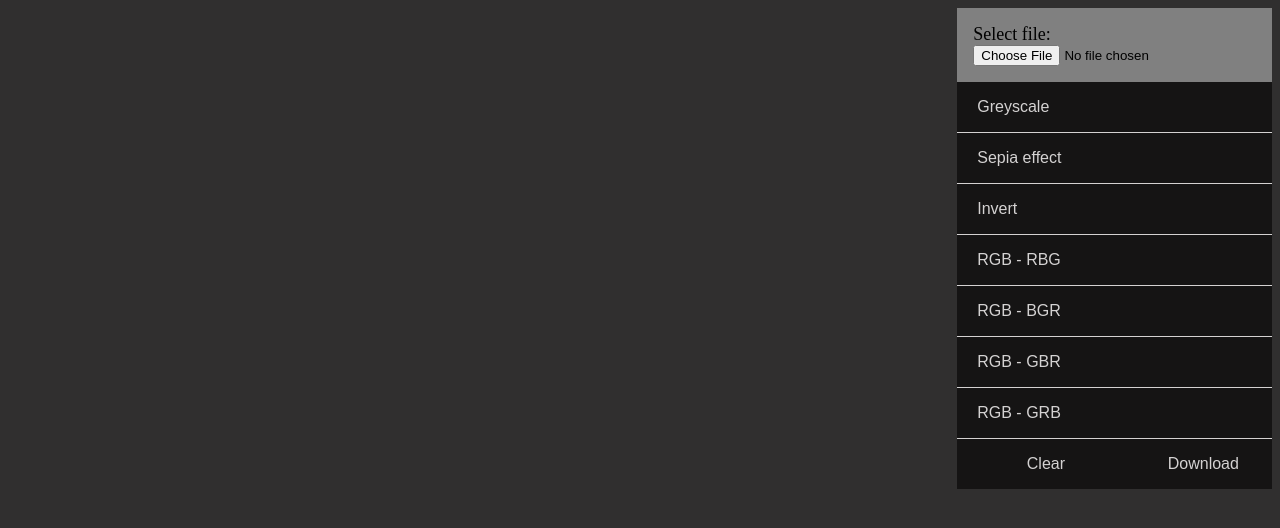
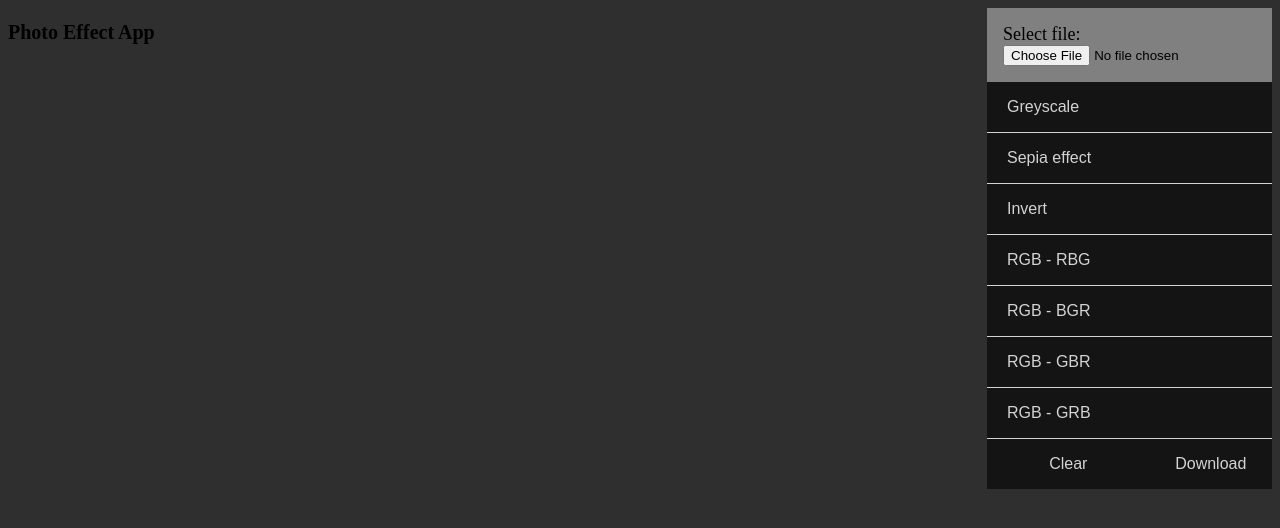
Before and after one commit to firatgoktepe/JS-Exercises, a plain HTML site: page Small Apps/Photo Effects App/index.html in a window 1280 px wide. Drawn offline with Linux system fonts and the light colour scheme.

Commit message:
added headings

```diff
--- a/Small Apps/Photo Effects App/index.html
+++ b/Small Apps/Photo Effects App/index.html
@@ -78,6 +78,7 @@
     </style>
   </head>
   <body>
+    <h1>Photo Effect App</h1>
     <main>
       <canvas id="canvas"></canvas>
     </main>
```
Also changed, not shown: 1 other file.
